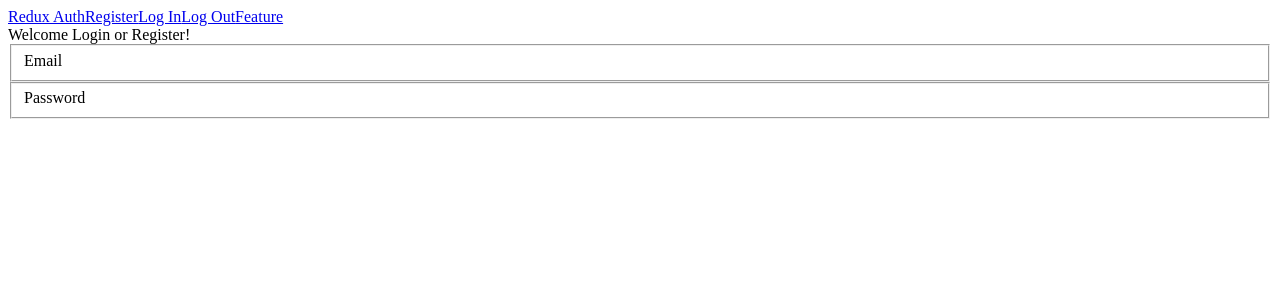
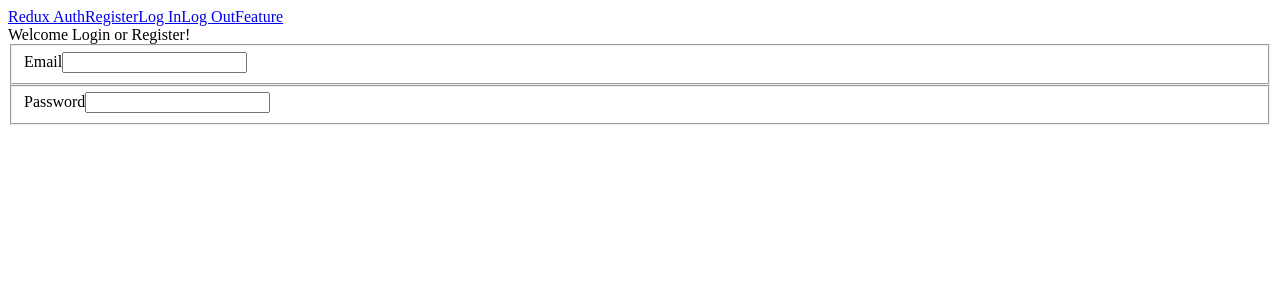
Before and after one commit to MBing/auth-basics, a React (Create React App) app in the folder client/: page /register in a window 1280 px wide. Shown: the top 300 px of the page. Built offline with nearby package versions, Linux system fonts and the light colour scheme.

Commit message:
feat(redux form): add redux form to register

```diff
--- a/client/src/components/auth/Register.js
+++ b/client/src/components/auth/Register.js
@@ -1,18 +1,32 @@
 import React, { Component } from 'react';
+import { Field, reduxForm } from 'redux-form';
 
-class Register extends Component {
+class RegisterContainer extends Component {
   render() {
     return (
       <form>
         <fieldset>
           <label>Email</label>
+          <Field
+            name="email"
+            type="text"
+            component="input"
+            autoComplete="none"
+          />
         </fieldset>
         <fieldset>
           <label>Password</label>
+          <Field
+            name="password"
+            type="password"
+            component="input"
+            autoComplete="none"
+          />
         </fieldset>
       </form>
     );
   }
 }
 
+const Register = reduxForm({ form: 'register' })(RegisterContainer);
 export { Register };
--- a/client/src/reducers/index.js
+++ b/client/src/reducers/index.js
@@ -1,8 +1,10 @@
 import { combineReducers } from 'redux';
+import { reducer as formReducer } from 'redux-form';
 import { authReducer } from './auth';
 
 const reducers = combineReducers({
   authReducer,
+  form: formReducer,
 });
 
 export { reducers };
```
